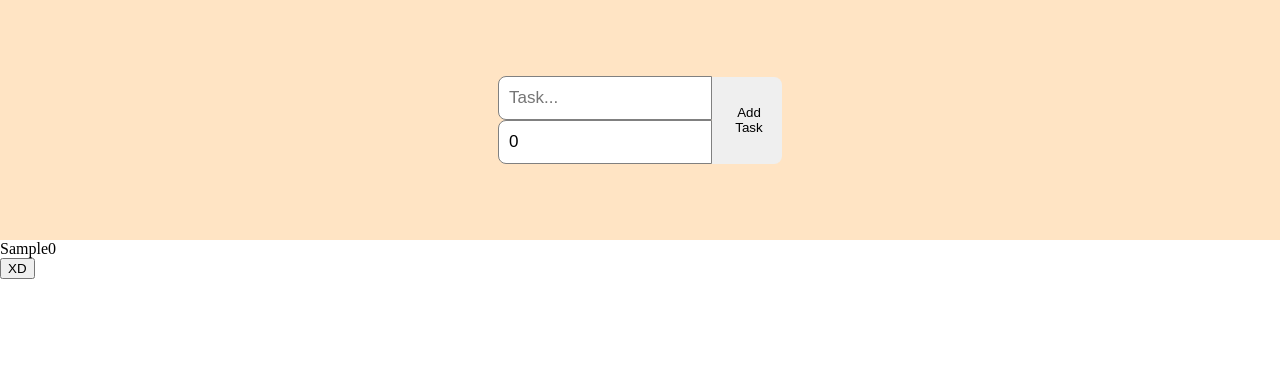
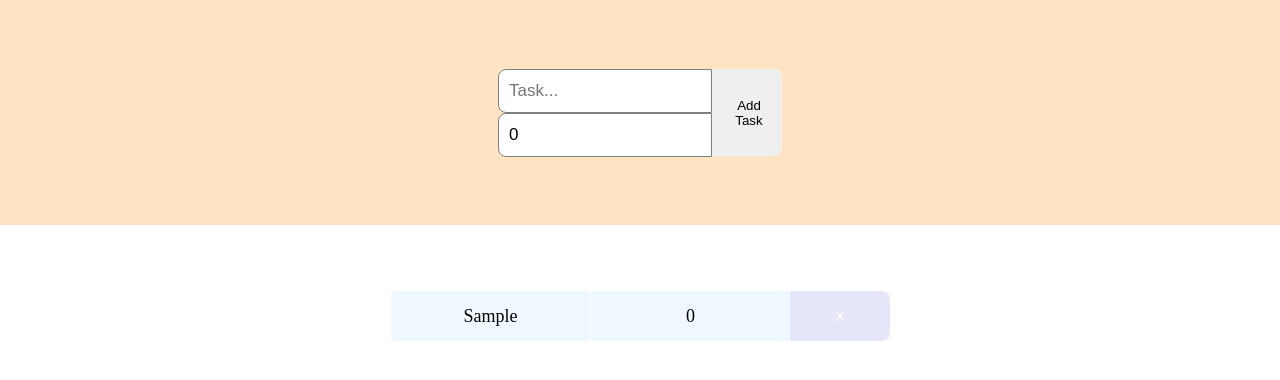
Before and after one commit to Shiriix/to-do-list, a React (Create React App) app: page / in a window 1280 px wide. Both pictures are taken after typing "Sample" into the empty fields and a click on the button "Add Task". Shown: the top 380 px of the page. Built offline with nearby package versions, Linux system fonts and the light colour scheme.

Commit message:
created completet task function that deleted tasks after clicking the x button

```diff
--- a/src/App.css
+++ b/src/App.css
@@ -51,5 +51,49 @@ body{
 .todolist {
     flex: 70%;
     width: 100%;
+    display: flex;
+    align-items: center;
+    padding-top: 50px;
+    flex-direction: column;
 
 }
+
+.task{
+    width:31.25rem ;
+    height:3.125rem ;
+    display: flex;
+    color: black;
+    margin: 1rem;
+}
+
+.task .content {
+    flex: 80%;
+    height: 100% ;
+    display: flex;
+    justify-content: center;
+    align-items: center;
+}
+
+.task .content span{
+    display: grid;
+    place-items: center;
+    border: 1px solid white;
+    width: 100%;
+    height: 100%;
+    font-size: 1.125rem;
+    border-right: none;
+    background-color: aliceblue;
+
+}
+
+.task button {
+    flex: 20%;
+    height: 100%;
+    border: none;
+    background-color:lavender;
+    border-top-right-radius: 0.5rem;
+    border-bottom-right-radius: 0.5rem;
+    color: white;
+    cursor: pointer;
+
+}
--- a/src/App.tsx
+++ b/src/App.tsx
@@ -23,6 +23,14 @@ const App: FC = () => {
     setDeadline(0);
   };
 
+  const completeTask = (deletedTask: string): void => {
+    setTodoList(
+      todolist.filter((task) => {
+        return task.taskName != deletedTask;
+      })
+    );
+  };
+
   return (
     <div className="App">
       <div className="header">
@@ -46,7 +54,7 @@ const App: FC = () => {
       </div>
       <div className="todolist">
         {todolist.map((task: ITask, key: number) => {
-          return <TodoTask key={key} task={task} />;
+          return <TodoTask key={key} task={task} completeTask={completeTask} />;
         })}
       </div>
     </div>
--- a/src/Components/TodoTask.tsx
+++ b/src/Components/TodoTask.tsx
@@ -3,16 +3,23 @@ import { ITask } from "../interfaces";
 
 interface Props {
   task: ITask;
+  completeTask(deletedTask: string): void;
 }
 
-const TodoTask = ({ task }: Props) => {
+const TodoTask = ({ task, completeTask }: Props) => {
   return (
     <div className="task">
       <div className="content">
         <span>{task.taskName}</span>
         <span>{task.deadline}</span>
       </div>
-      <button>XD</button>
+      <button
+        onClick={() => {
+          completeTask(task.taskName);
+        }}
+      >
+        X
+      </button>
     </div>
   );
 };
```
